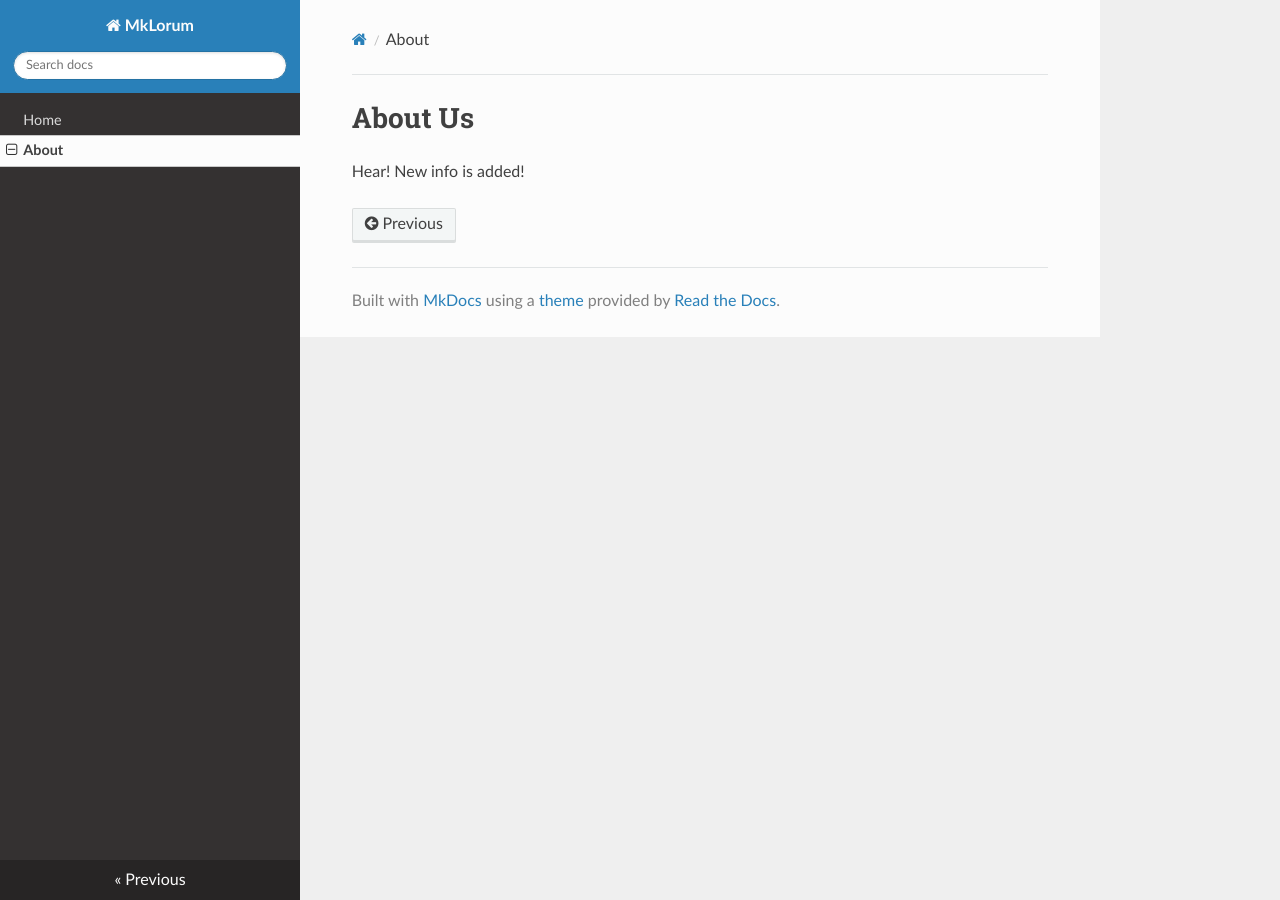
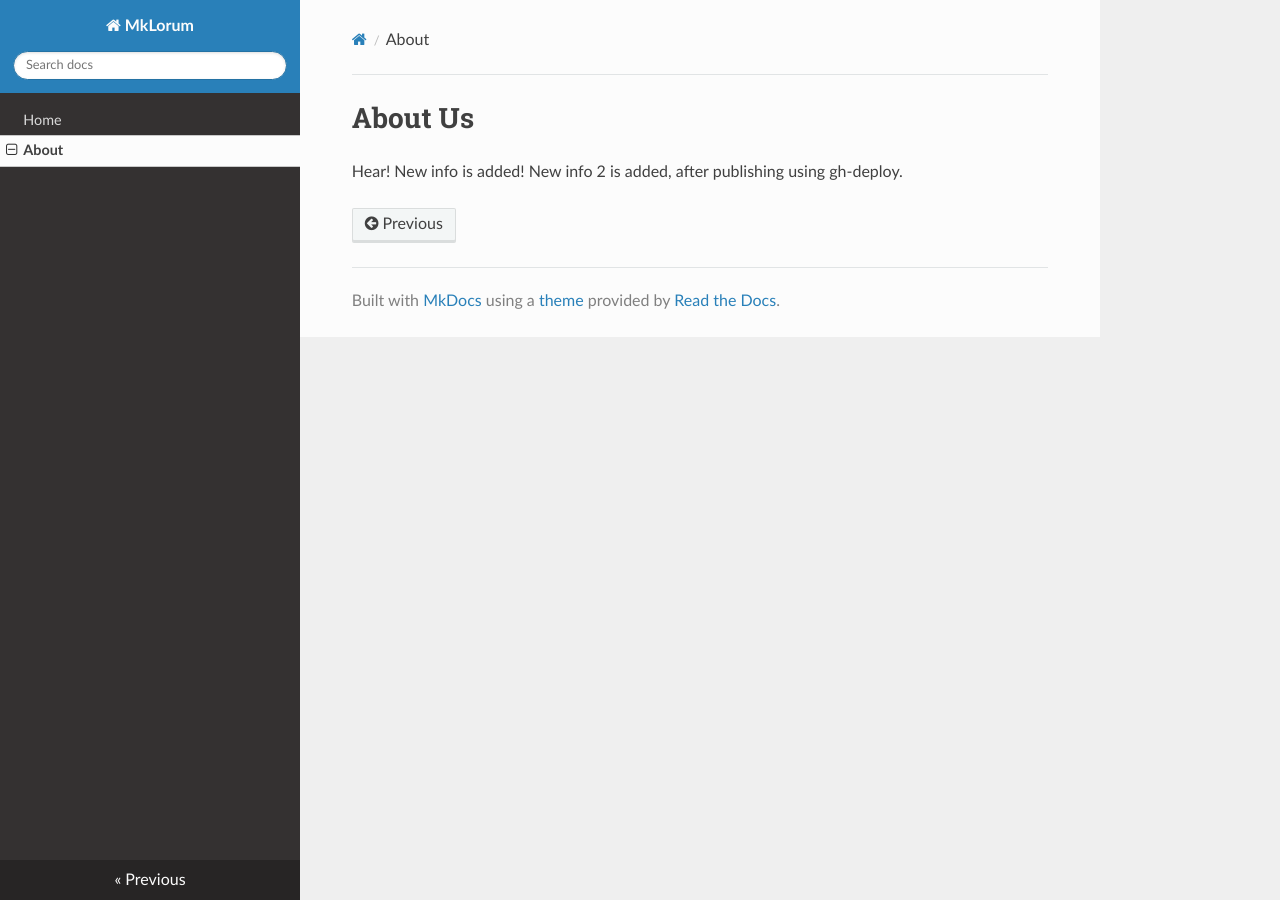
Before and after one commit to tusharlone/cs102-git-essentials, an MkDocs documentation site: the page built from docs/about.md, in a window 1280 px wide. Built offline with MkDocs 1.6.1, drawn with Linux system fonts in a browser that asks for light colours; nearby versions of some CDN libraries.

Commit message:
new info added.

```diff
--- a/docs/about.md
+++ b/docs/about.md
@@ -2,3 +2,4 @@
 
 Hear!
 New info is added!
+New info 2 is added, after publishing using gh-deploy.
```
